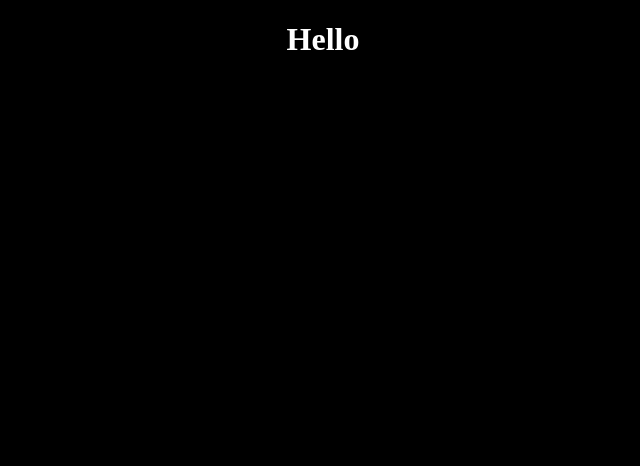
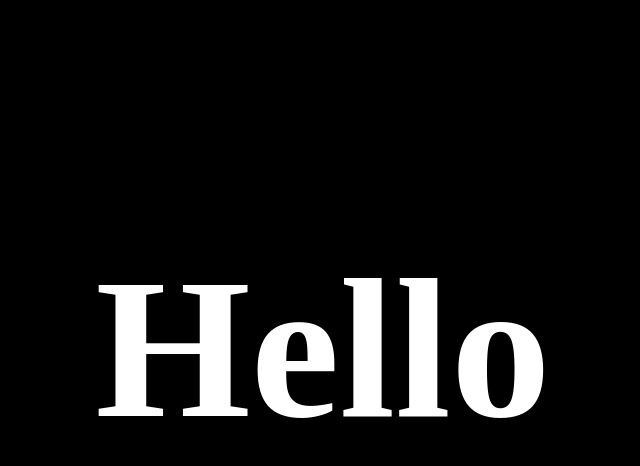
Before and after one commit to furkanyasinengin/furkanyasinengin.github.io, a plain HTML site: page index.html in a window 1280 px wide. Shown: the whole page, without its empty margins (317-957 px from the left). Drawn offline with Linux system fonts and the light colour scheme.

Commit message:
Update style.css

```diff
--- a/style.css
+++ b/style.css
@@ -3,6 +3,8 @@ body{
     color: white;
     margin: auto;
     text-align:center;
+    font-size:100px;
+    padding: 100px;
 }
 
 
```
